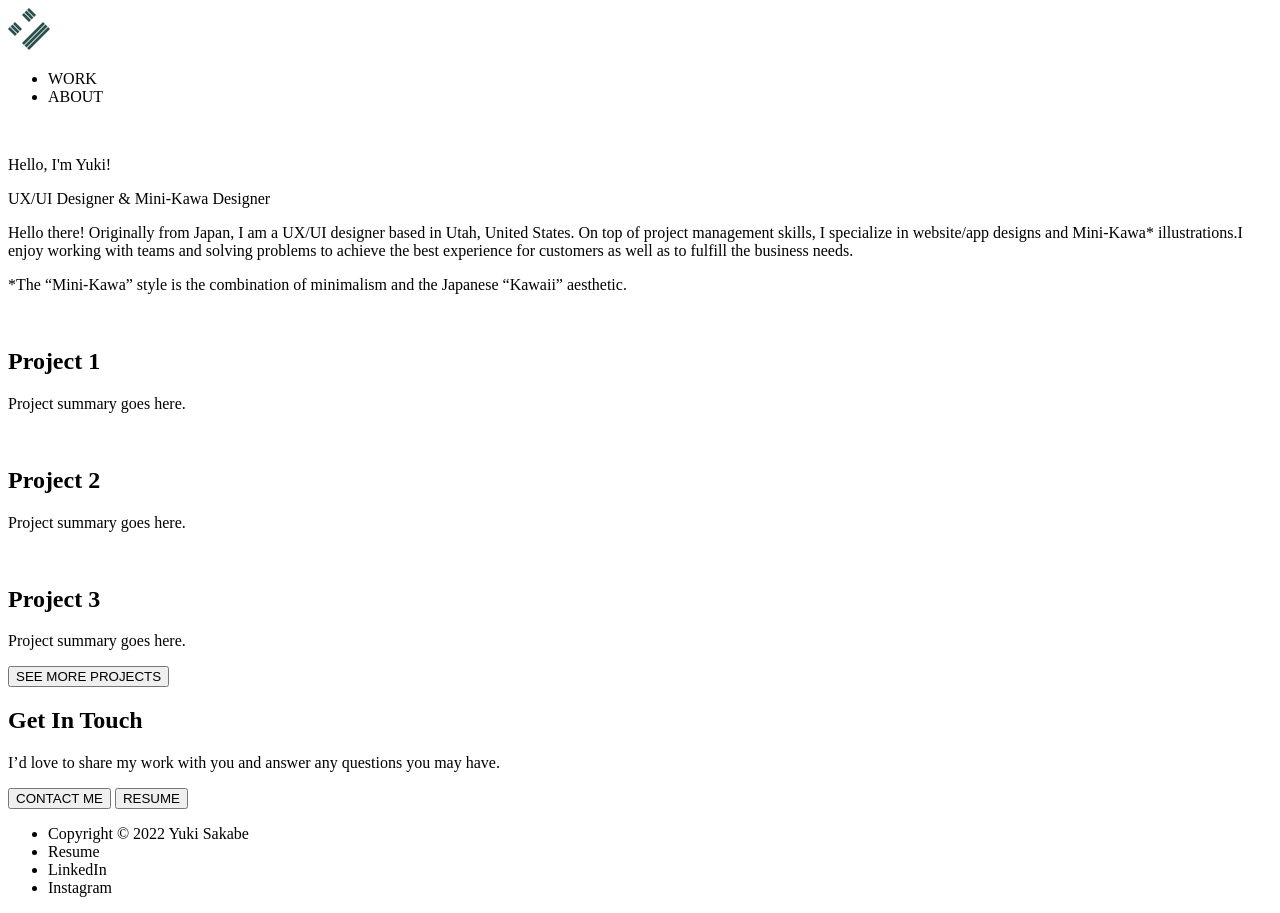
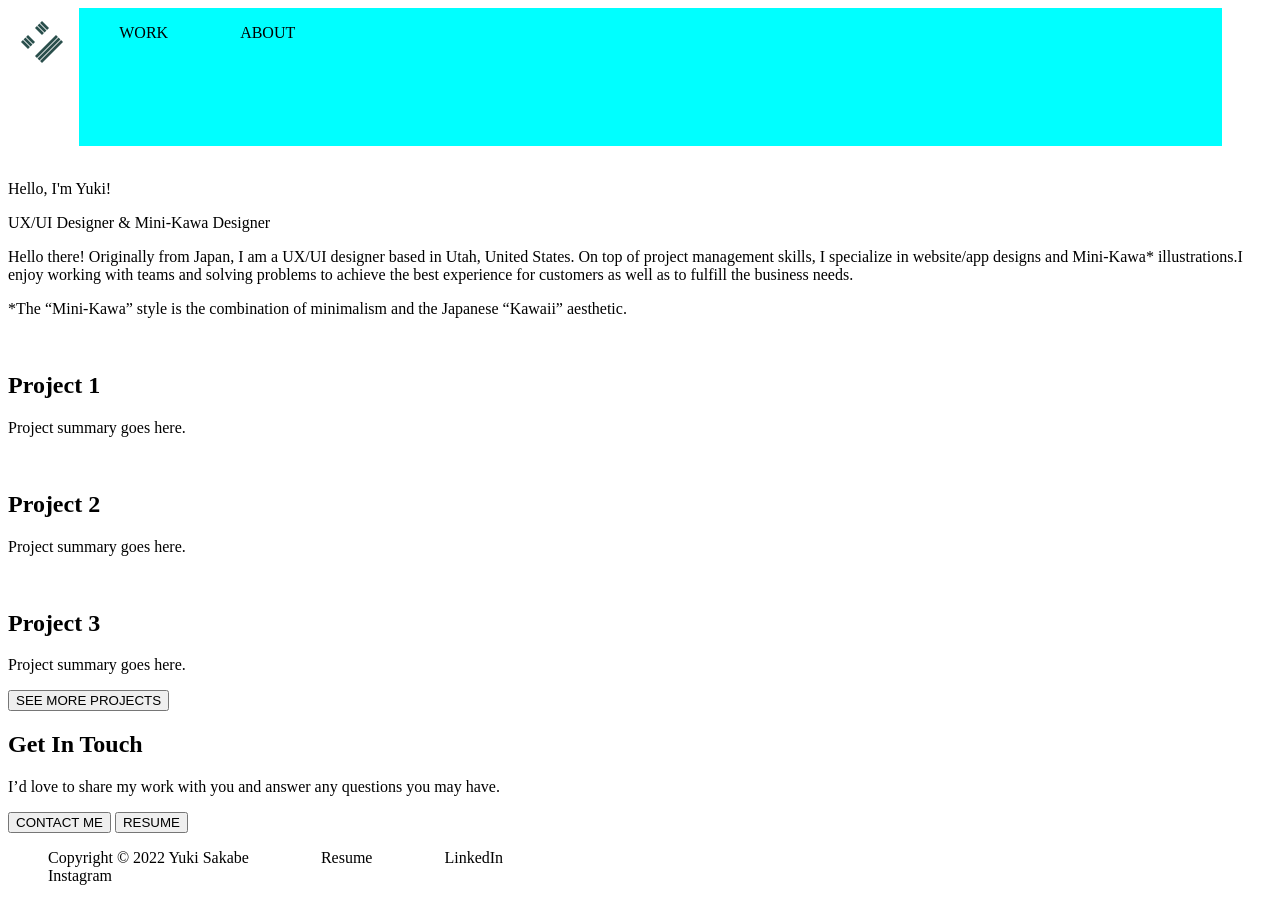
Before and after one commit to Y-keys/UX_UI_HW_17, a plain HTML site: page index.html in a window 1280 px wide. Drawn offline with Linux system fonts and the light colour scheme.

Commit message:
css- nav bar

```diff
--- a/css/style.css
+++ b/css/style.css
@@ -0,0 +1,23 @@
+.inline-block {
+    display: inline-block;
+    vertical-align: top;
+    padding-right: 68px;
+}
+
+.logo {
+    width: 42px;
+    padding: 1%;
+    text-align: center;
+}
+
+nav {
+    background-color: aqua;
+    width: 85%;
+    height: 138px;
+
+
+}
+
+ul {
+    width: 50%;
+}
--- a/index.html
+++ b/index.html
@@ -5,11 +5,12 @@
     <meta http-equiv="X-UA-Compatible" content="IE=edge">
     <meta name="viewport" content="width=device-width, initial-scale=1.0">
     <title>Document</title>
+    <link rel="stylesheet" type="text/css" href="css/style.css">
 </head>
 <body>
     <header class="navigation">
         <div class="inline-block logo">
-            <img src="images/logo.svg" alt="logo" width="42px">
+            <img src="images/logo.svg" alt="logo">
         </div>
 
         <nav class="inline-block">
```
